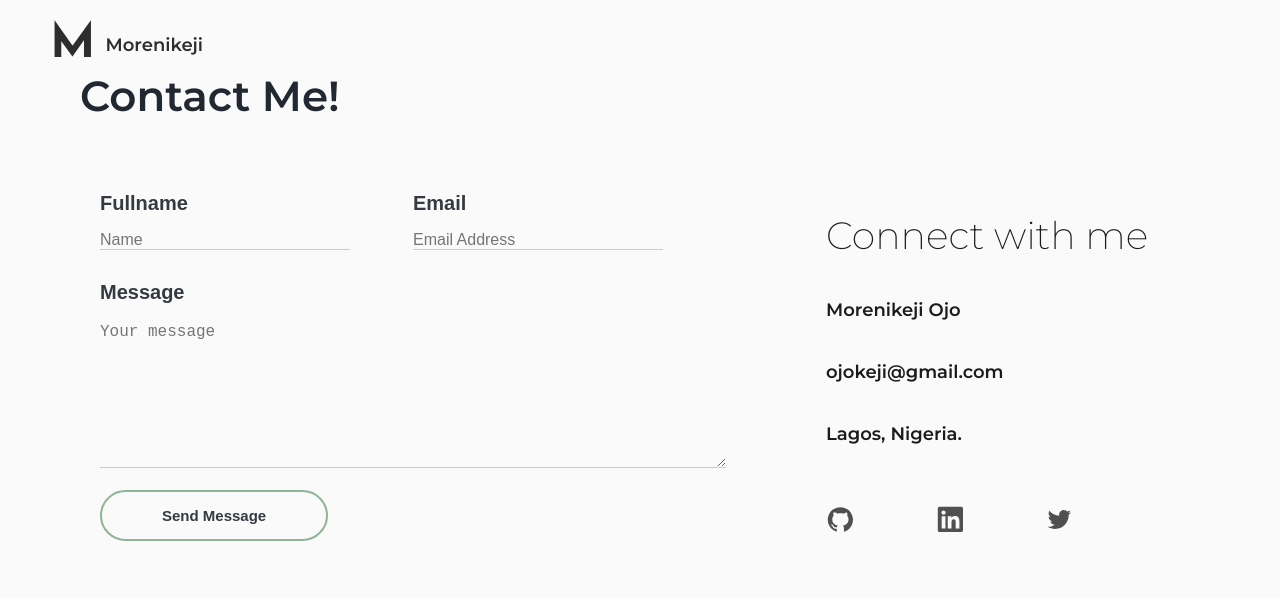
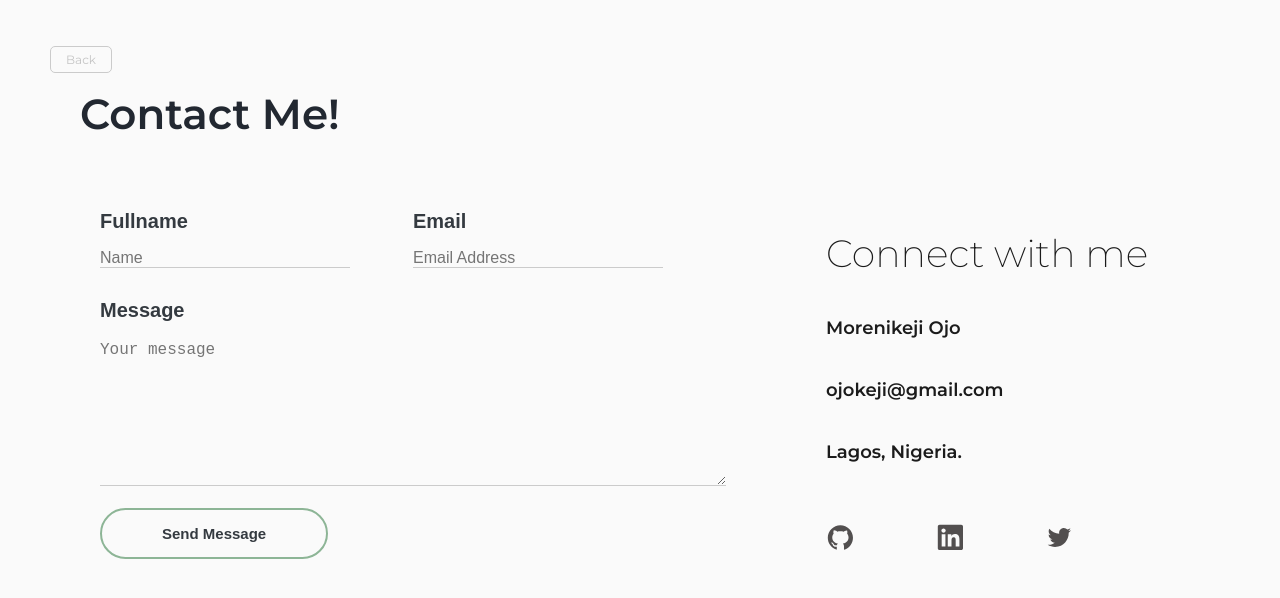
Before and after one commit to Keji-so/portfolio, a Next.js app: page /contact in a window 1280 px wide. Shown: the top 598 px of the page. Built offline with nearby package versions, Linux system fonts and the light colour scheme.

Commit message:
added back

```diff
--- a/pages/contact.js
+++ b/pages/contact.js
@@ -1,6 +1,10 @@
 import React from 'react'
 import Contact from '../components/Contact'
-import Layout from '../components/Layout'
+// import Layout from '../components/Layout'
+import Link from 'next/link'
+import styles from '../styles/Home.module.scss'
+
+
 
 
 
@@ -9,13 +13,16 @@ function contact() {
     return (
 
 
+        <>
+        <Link href="/">
+           <a className={styles.back}>Back</a>
+        </Link>
+        <div>
 
+            <Contact />
+        </div>
 
-        <div>
-            <Layout>
-            <Contact />
-            </Layout>
-        </div>
+        </>
 
     )
 }
--- a/styles/Home.module.scss
+++ b/styles/Home.module.scss
@@ -483,3 +483,13 @@
 
 
 }
+
+.back {
+    border: #cbcbcb  1px solid;
+    padding: 5px 15px;
+    border-radius: 5px;
+    color: #c4c4c4;
+    font-size: 12px;
+    font-family: 'Montserrat', sans-serif;
+    font-weight: 400;
+}
```
